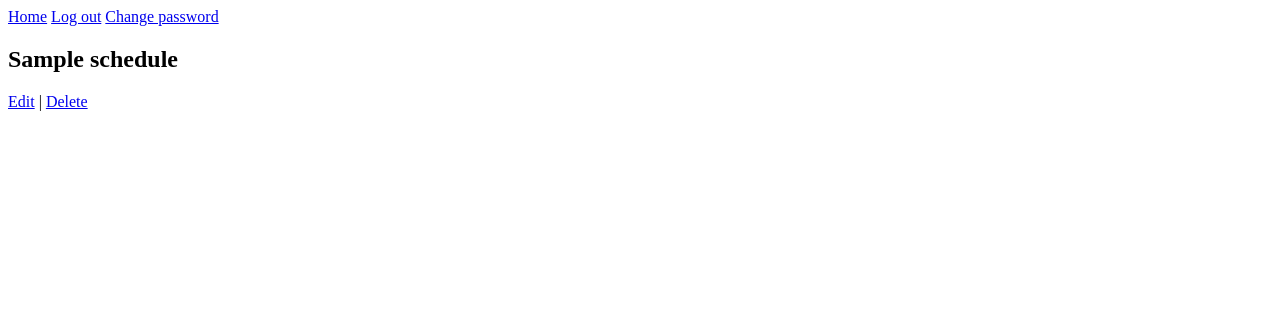
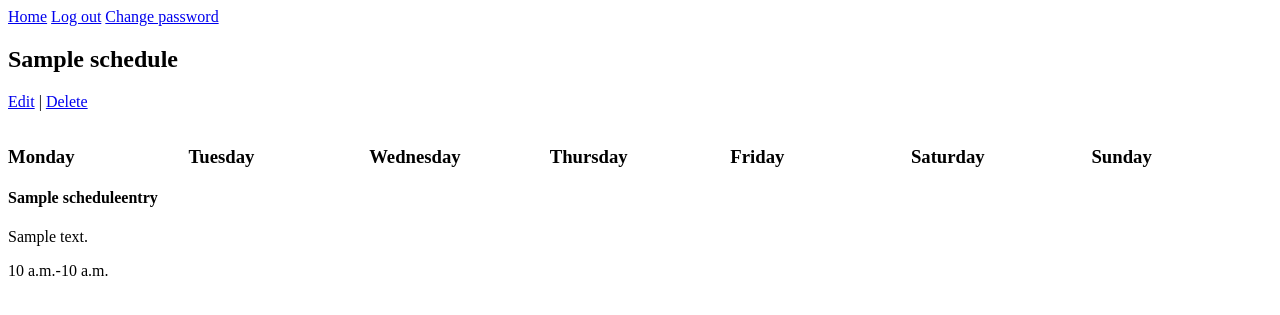
Before and after one commit to kucharzyk-sebastian/make-my-day, a Django app: page /1/ in a window 1280 px wide. Shown: the top 315 px of the page. Run offline with Django 3.2, Linux system fonts and the light colour scheme; a user stored in the database is signed in; tables that the repository leaves empty hold one stand-in row (values such as "Sample post").

Commit message:
display schedule entries as a table

```diff
--- a/src/schedules/models.py
+++ b/src/schedules/models.py
@@ -14,6 +14,7 @@ class Schedule(models.Model):
 class ScheduleEntry(models.Model):
     class Meta:
         verbose_name_plural = "Schedule entries"
+        ordering = ["day", "start_time"]
 
     class DayInWeek(models.TextChoices):
         MONDAY = 0, _('Monday')
--- a/src/schedules/templates/base.html
+++ b/src/schedules/templates/base.html
@@ -9,6 +9,13 @@
 
             .nav > li {
                 display: inline;
+            }
+
+            .flex-grid {
+                display: flex;
+            }
+            .col {
+                flex: 1;
             }
         </style>
     </head>
--- a/src/schedules/templates/schedules/schedule_detail.html
+++ b/src/schedules/templates/schedules/schedule_detail.html
@@ -3,4 +3,22 @@
 {% block content %}
     <h2>{{ object.name }}</h2>
     <p><a href="{% url 'schedules:schedule_update' object.pk %}">Edit</a> | <a href="{% url 'schedules:schedule_delete' object.pk %}">Delete</a></p>
+
+    <div class="flex-grid">
+    {% with 'Monday Tuesday Wednesday Thursday Friday Saturday Sunday' as list %}
+        {% for day in list.split %}
+            <div class="col">
+                <h3>{{ day }}</h3>
+                {% for entry in object.scheduleentry_set.all %}
+                    {% if entry.get_day_display == day %}
+                        <h4>{{ entry.title }}</h4>
+                        <p>{{ entry.description }}</p>
+                        <p>{{ entry.start_time }}-{{ entry.end_time }}</p>
+                        </br>
+                    {% endif %}
+                {% endfor %}
+            </div>
+        {% endfor %}
+    {% endwith %}
+    </div>
 {% endblock content %}
```
Also changed, not shown: src/schedules/migrations/0003_auto_20210325_2229.py (added).
